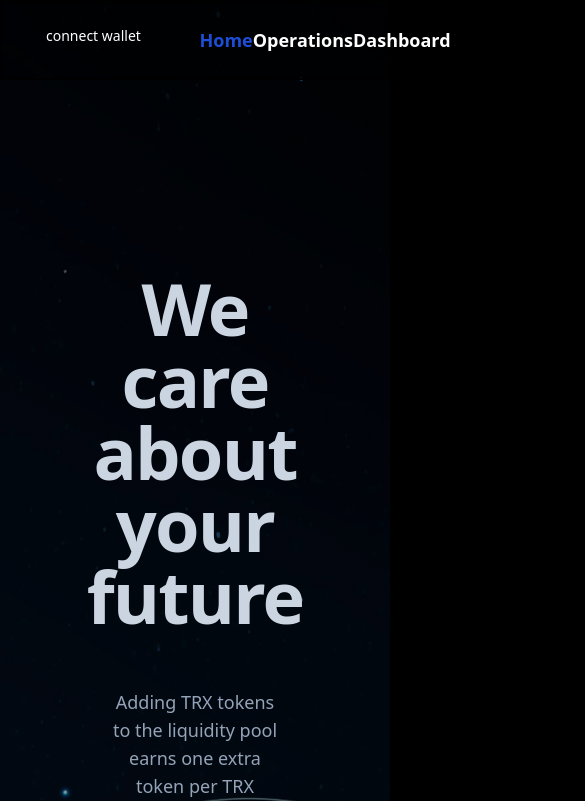
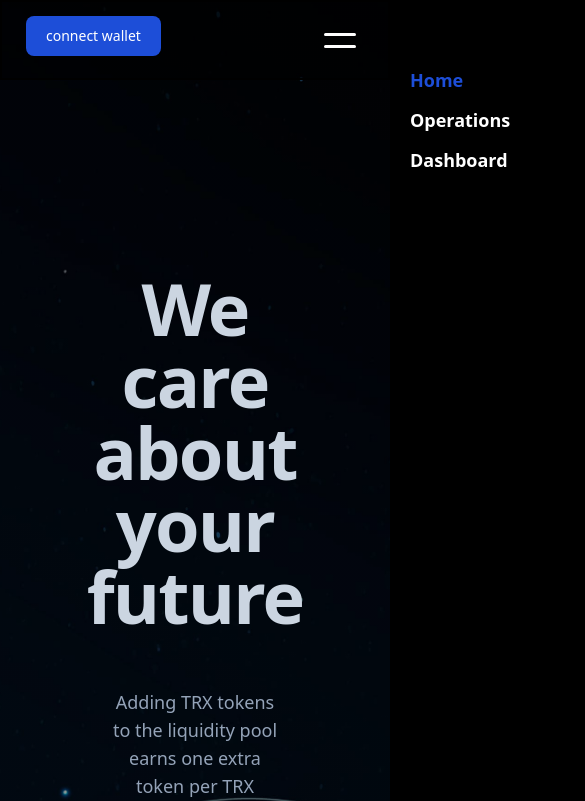
Before and after one commit to aamir-067/Stacking-DApp-on-TRX, a React (Create React App) app: page / in a window 390 px wide. Shown: the top 801 px of the page, 585 px wide, since content can reach past the window. Built offline with nearby package versions, Linux system fonts and the light colour scheme.

Commit message:
created nav mobile friendly

```diff
--- a/package.json
+++ b/package.json
@@ -8,6 +8,7 @@
     "@testing-library/react": "^13.4.0",
     "@testing-library/user-event": "^13.5.0",
     "dotenv": "^16.3.1",
+    "hamburger-react": "^2.5.0",
     "i": "^0.3.7",
     "js-cookie": "^3.0.5",
     "npm": "^10.2.4",
--- a/src/Components/nav.jsx
+++ b/src/Components/nav.jsx
@@ -2,71 +2,168 @@ import { NavLink } from "react-router-dom";
 import { getTronWeb } from "../utils/contractInit";
 import { store } from "../app/store";
 import { initWeb3, resetPeerDetails } from "../features";
-import {useSelector} from "react-redux";
-import {toast} from "react-toastify";
+import { useSelector } from "react-redux";
+import { toast } from "react-toastify";
 import { useState, useEffect } from "react";
 import { autoConnect, getDetails } from "../utils";
 import Cookies from "js-cookie";
-
+import { Cross as Hamburger } from "hamburger-react";
 
 export default function NavBar() {
-	const address = useSelector(state => state.web3Api)?.provider?.defaultAddress.base58;
+	const address = useSelector((state) => state.web3Api)?.provider
+		?.defaultAddress.base58;
 	const [toastMsg, setToastMsg] = useState(null);
+	const [isOpen, setIsOpen] = useState(false);
 
 	const handleLogIn = async () => {
-		if(address){
-			store.dispatch(initWeb3({
-				contract : undefined,
-				token : undefined,
-				provider : undefined
-			}));
+		if (address) {
+			store.dispatch(
+				initWeb3({
+					contract: undefined,
+					token: undefined,
+					provider: undefined,
+				})
+			);
 			setToastMsg("Wallet disconnected");
 			store.dispatch(resetPeerDetails());
 			Cookies.set("connected", "false");
-		}else{
+		} else {
 			const response = await getTronWeb();
-			Cookies.set("connected" , "true", {expires : 1/12});
-			if(typeof response === "boolean"){
+			Cookies.set("connected", "true", { expires: 1 / 12 });
+			if (typeof response === "boolean") {
 				setToastMsg(true);
 				await getDetails();
-			}else{
+			} else {
 				setToastMsg(response);
 			}
 		}
-	}
+	};
 
-	useEffect(()=>{
+	useEffect(() => {
 		// for automatically connecting a wallet if its not locked
 		autoConnect();
-	},[]);
+	}, []);
 
 	return (
 		<>
 			<div className="w-full px-6 h-20 flex justify-between items-center border-black border-2 bg-black/50">
 				<div className="flex justify-start gap-x-3 items-center w-5/12 md:w-3/12">
 					<button
-
 						onClick={() => {
 							handleLogIn();
 						}}
 						type="button"
-						className={`text-white whitespace-nowrap ${address ? "bg-blue-700 hover:bg-blue-800" : "bg-transparent"}  font-medium rounded-lg text-sm px-5 py-2.5 me-2 mb-2 dark:bg-blue-600 dark:hover:bg-blue-700`}
+						className={`text-white whitespace-nowrap ${
+							address
+								? "bg-transparent border-2 border-white hover:bg-blue-800"
+								: "bg-blue-700"
+						}  font-medium rounded-lg text-sm px-5 py-2.5 me-2 mb-2 dark:hover:bg-blue-700`}
 					>
-						{address ?   "Log Out" : "connect wallet"}
+						{address ? "Log Out" : "connect wallet"}
 					</button>
-					<p className="text-white text-lg whitespace-nowrap">{address ? [...address].slice(0,5).join("") + "...." + [...address].slice(29,34).join("") : ""}</p>
+					<p className="text-white text-lg whitespace-nowrap hidden lg:block">
+						{address
+							? [...address].slice(0, 5).join("") +"...." +[...address].slice(29, 34).join(""): ""}
+					</p>
 				</div>
 
-				<div className="flex justify-between w-3/12 mr-20 items-center">
-                    <NavLink to={""} className={({isActive})=> `${isActive ? "text-blue-700" : "text-white"} font-bold text-lg`}>Home</NavLink>
-                    <NavLink to={"operations"} className={({isActive})=> `${isActive ? "text-blue-700" : "text-white"} font-bold text-lg`}>Operations</NavLink>
-                    <NavLink to={"dashboard"} className={({isActive})=> `${isActive ? "text-blue-700" : "text-white"} font-bold text-lg`}>Dashboard</NavLink>
+				<div className="lg:flex justify-between w-3/12 gap-10 mr-20 items-center hidden">
+					<NavLink
+						to={""}
+						className={({ isActive }) =>
+							`${
+								isActive ? "text-blue-700" : "text-white"
+							} font-bold text-lg`
+						}
+					>
+						Home
+					</NavLink>
+					<NavLink
+						to={"operations"}
+						className={({ isActive }) =>
+							`${
+								isActive ? "text-blue-700" : "text-white"
+							} font-bold text-lg`
+						}
+					>
+						Operations
+					</NavLink>
+					<NavLink
+						to={"dashboard"}
+						className={({ isActive }) =>
+							`${
+								isActive ? "text-blue-700" : "text-white"
+							} font-bold text-lg`
+						}
+					>
+						Dashboard
+					</NavLink>
+				</div>
+				<div className="lg:hidden z-50">
+					<Hamburger
+						color="#fff"
+						toggle={setIsOpen}
+						toggled={isOpen}
+						rounded
+						label="open menu"
+					/>
 				</div>
 			</div>
 
-			{
-				(()=>{
-					if(typeof toastMsg === "string"){
+			{/* responsive menu. */}
+
+			<div
+				className={`bg-black h-screen lg:hidden w-60 absolute top-0 z-10 translate-x-full right-0 duration-200 ease-in ${
+					isOpen ? "translate-x-0" : "translate-x-full"
+				}`}
+			>
+				<div className="w-full h-60 flex items-center">
+					<div className="flex flex-col items-start justify-around h-40 p-5">
+						<NavLink
+							to={""}
+							onClick={() => {
+								setIsOpen(false);
+							}}
+							className={({ isActive }) =>
+								`${
+									isActive ? "text-blue-700" : "text-white"
+								} font-bold text-lg`
+							}
+						>
+							Home
+						</NavLink>
+						<NavLink
+							to={"operations"}
+							onClick={() => {
+								setIsOpen(false);
+							}}
+							className={({ isActive }) =>
+								`${
+									isActive ? "text-blue-700" : "text-white"
+								} font-bold text-lg`
+							}
+						>
+							Operations
+						</NavLink>
+						<NavLink
+							to={"dashboard"}
+							onClick={() => {
+								setIsOpen(false);
+							}}
+							className={({ isActive }) =>
+								`${
+									isActive ? "text-blue-700" : "text-white"
+								} font-bold text-lg`
+							}
+						>
+							Dashboard
+						</NavLink>
+					</div>
+				</div>
+			</div>
+
+			{(() => {
+				if (typeof toastMsg === "string") {
 					toast.error(`${toastMsg}`, {
 						position: "bottom-left",
 						autoClose: 3000,
@@ -76,10 +173,10 @@ export default function NavBar() {
 						draggable: true,
 						progress: undefined,
 						theme: "dark",
-							})
+					});
 					setToastMsg(null);
-					}else if(toastMsg === true){
-						toast.success('wallet connected successfully', {
+				} else if (toastMsg === true) {
+					toast.success("wallet connected successfully", {
 						position: "bottom-left",
 						autoClose: 3000,
 						hideProgressBar: false,
@@ -88,12 +185,10 @@ export default function NavBar() {
 						draggable: true,
 						progress: undefined,
 						theme: "dark",
-							})
+					});
 					setToastMsg(null);
 				}
-				})()
-
-			}
+			})()}
 		</>
 	);
 }
```
Also changed, not shown: 1 other file (tests, documents, lock files or other folders). Lines whose indentation alone changed are shown as unchanged.
